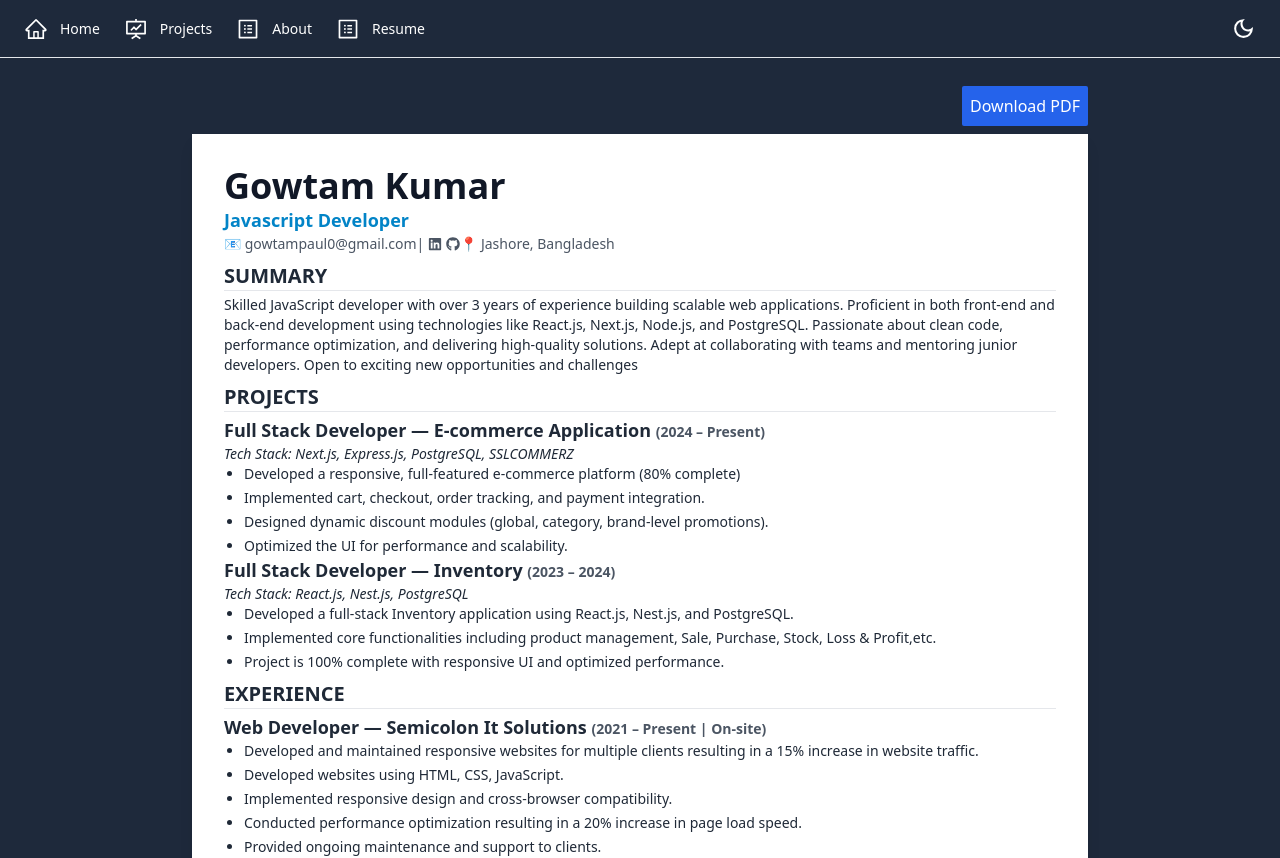
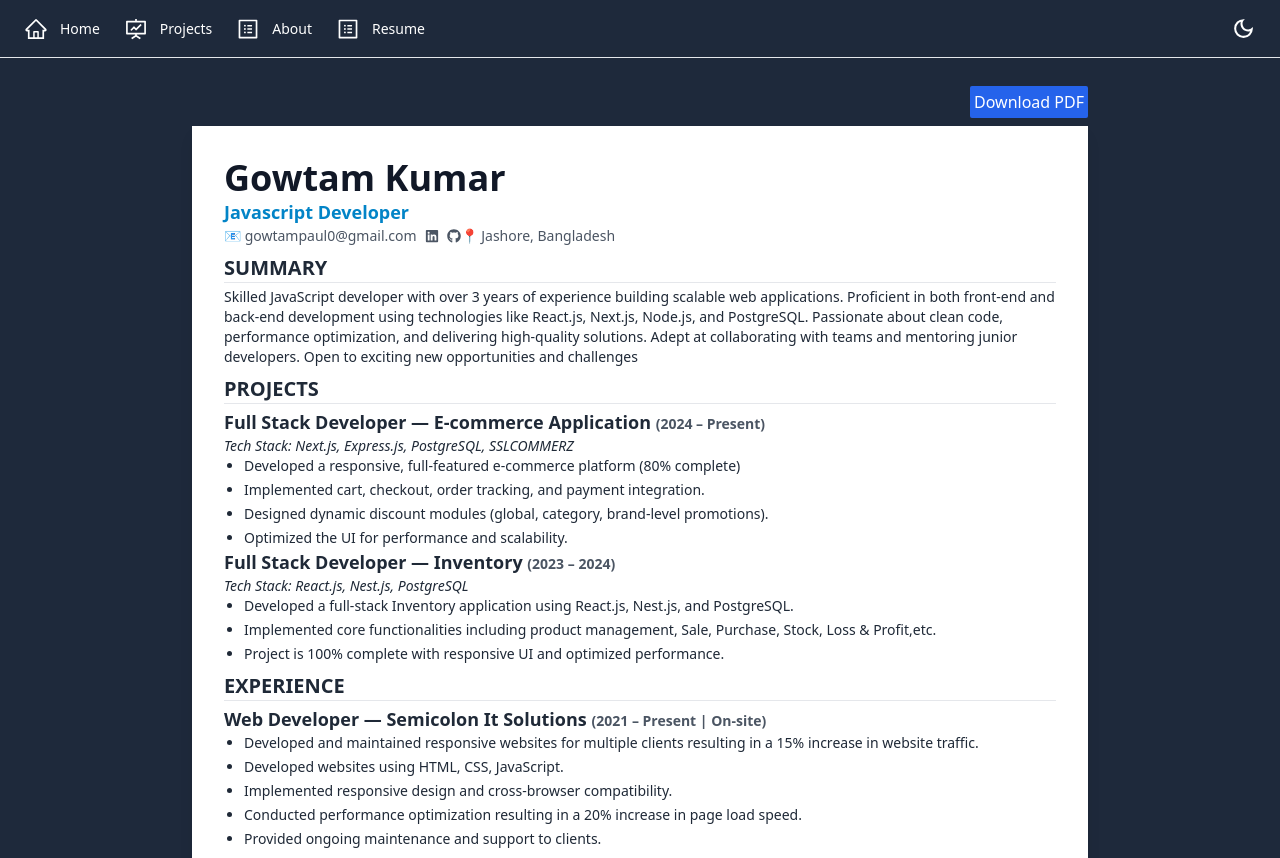
Before and after one commit to gowtamkumar/my-portfolio, a Next.js app: page /resume in a window 1280 px wide. Shown: the top 858 px of the page. Built offline with nearby package versions, Linux system fonts and the light colour scheme.

Commit message:
update download

```diff
--- a/app/resume/page.tsx
+++ b/app/resume/page.tsx
@@ -43,7 +43,7 @@ export default function Resume() {
         <div className="max-w-4xl mx-auto flex justify-end py-2">
           <button
             onClick={downloadPDF}
-            className="bg-blue-600 text-white rounded-sm p-2"
+            className="bg-blue-600 text-white rounded-sm p-1"
           >
             Download PDF
           </button>
--- a/components/resume/ResumeHeader.tsx
+++ b/components/resume/ResumeHeader.tsx
@@ -8,8 +8,12 @@ export default function ResumeHeader() {
       <h1 className="text-4xl font-bold text-gray-900">Gowtam Kumar</h1>
       <p className="text-lg text-sky-600 font-semibold">Javascript Developer</p>
       <div className="text-sm text-gray-600 md:flex items-center">
-        <div className="flex items-center gap-1">
-          <p><Link href="mailto:gowtampaul0@gmail.com">📧 gowtampaul0@gmail.com</Link>|</p>{" "}
+        <div className="flex items-center gap-2">
+          <p>
+            <Link href="mailto:gowtampaul0@gmail.com">
+              📧 gowtampaul0@gmail.com
+            </Link>
+          </p>
           <Link href="https://www.linkedin.com/in/gowtamkumar">
             <FaLinkedin />
           </Link>
@@ -17,9 +21,7 @@ export default function ResumeHeader() {
             <FaGithub />
           </Link>
         </div>
-        <p className="text-sm">
-          📍 Jashore, Bangladesh
-        </p>
+        <p className="text-sm">📍 Jashore, Bangladesh</p>
       </div>
     </header>
   );
```
